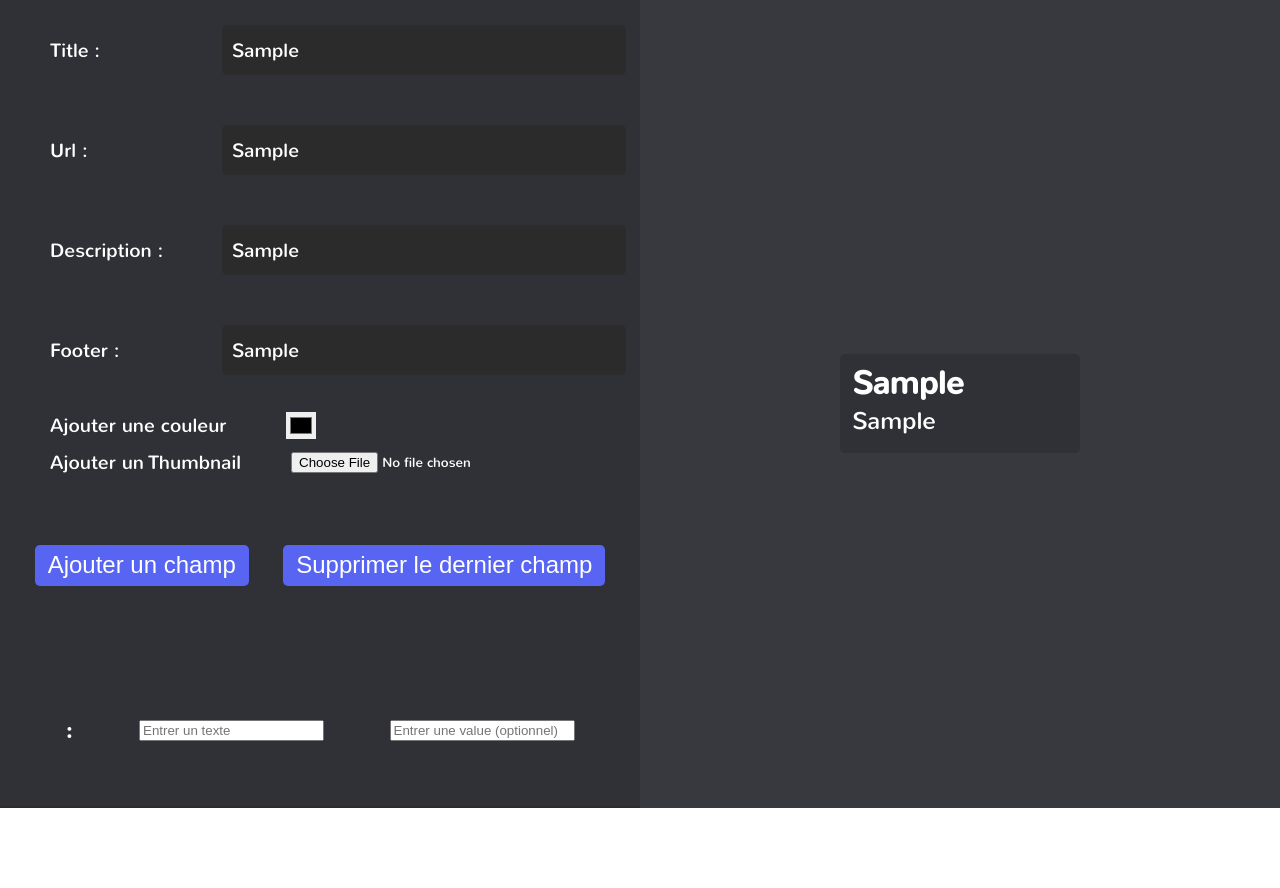
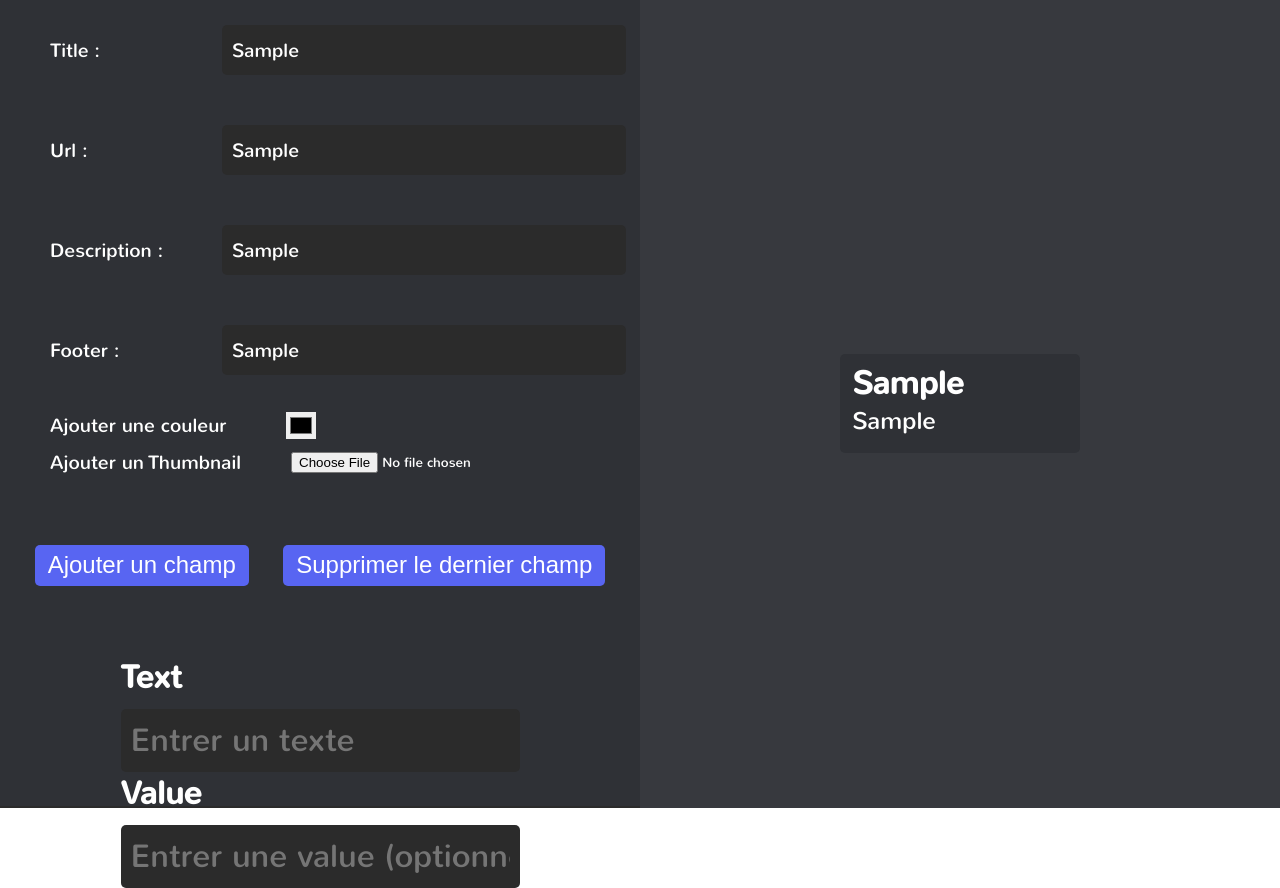
Before and after one commit to DoctorPok42/Discord-Embed, a Next.js app: page / in a window 1280 px wide. Both pictures are taken after typing "Sample", "Sample", "Sample", "Sample" into the empty fields and a click on the button "Ajouter un champ". Before the commit the page ends 808 px from the top, so only its background shows below. Built offline with nearby package versions, Linux system fonts and the light colour scheme.

Commit message:
Update index.tsx

```diff
--- a/components/Field/index.tsx
+++ b/components/Field/index.tsx
@@ -1,32 +1,52 @@
-import React, { useState } from "react";
+import React, { useState, useEffect } from "react";
 import styles from "./styles.module.scss";
 
 interface FieldProps {
-  name: string | number;
   txt: string;
   value: string;
-  onChange: (args: string) => void;
+  id: number
+  onChange: (newField: { txt: string; value: string; id: number }) => void;
 }
 
-const Field = ({ onChange, name }: FieldProps) => {
-  const handleChange = (args: string) => {
-    onChange(args);
+const Field = ({ onChange, txt, value, id }: FieldProps) => {
+  const [stxt, setTxt] = useState<string>(txt);
+  const [svalue, setValue] = useState<string>(value);
+
+  useEffect(() => {
+    onChange({ txt: stxt, value: svalue, id });
+    // eslint-disable-next-line react-hooks/exhaustive-deps
+  }, [stxt, svalue]);
+
+  const handleChange = (args: string, value: string) => {
+    switch (args) {
+      case "txt":
+        setTxt(value);
+        break;
+      case "value":
+        setValue(value);
+        break;
+    }
   };
   return (
     <main className={styles.container}>
-      <h2>{name} : </h2>
+      <div className={styles.flexbox}>
+        <h2>Text</h2>
         <input
           type="text"
           maxLength={256}
           placeholder={`Entrer un texte`}
-        onChange={(e) => handleChange(e.target.value)}
+          onChange={(e) => handleChange("txt", e.target.value)}
         />
+      </div>
+      <div className={styles.flexbox}>
+        <h2>Value</h2>
         <input
           type="text"
           maxLength={1024}
           placeholder={`Entrer une value (optionnel)`}
-        onChange={(e) => handleChange(e.target.value)}
+          onChange={(e) => handleChange("value", e.target.value)}
         />
+      </div>
     </main>
   );
 };
```
Lines whose indentation alone changed are shown as unchanged.
